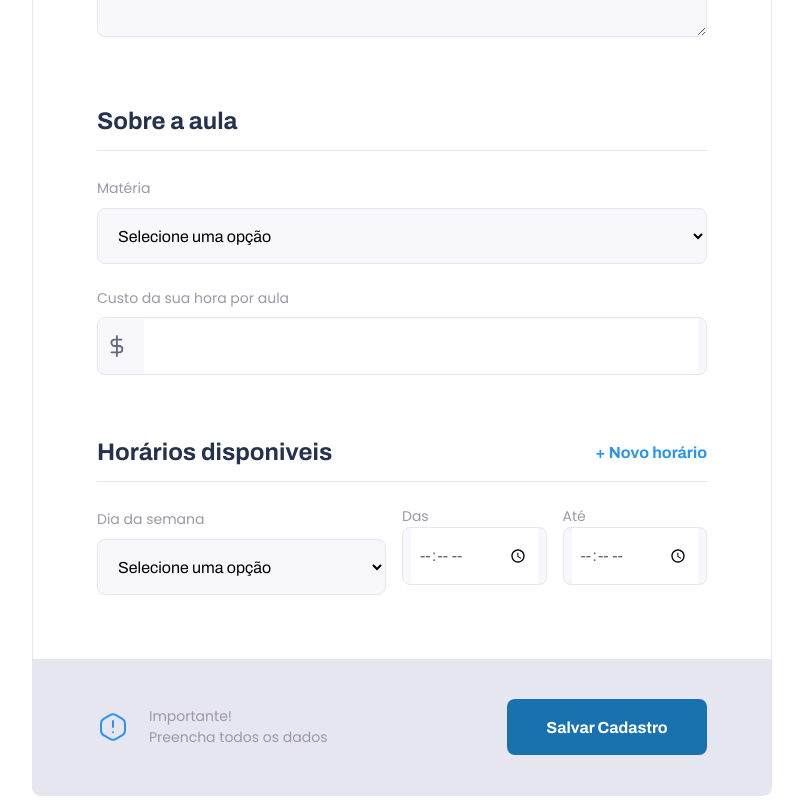
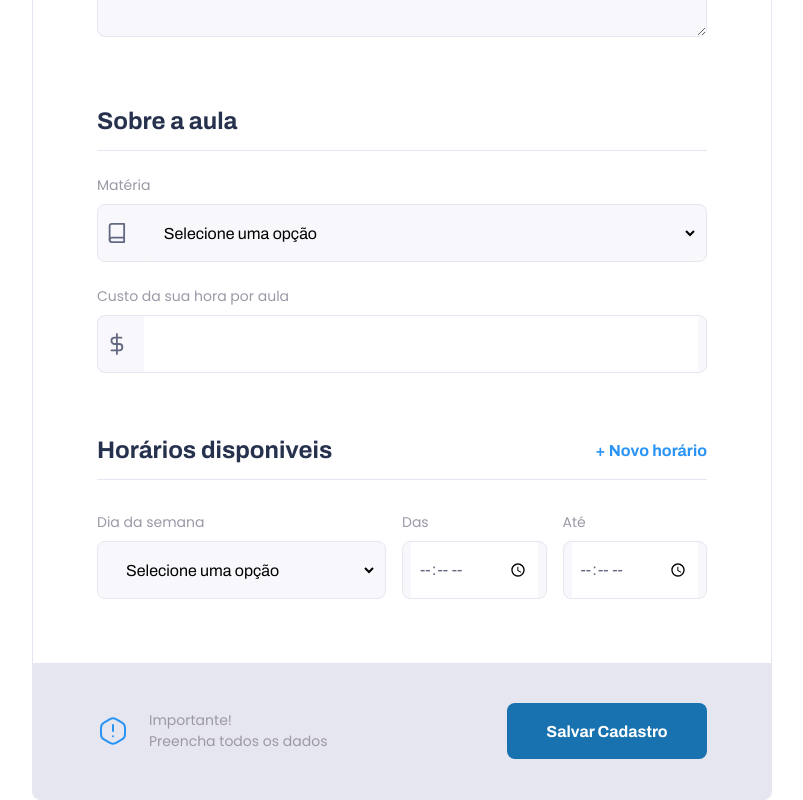
Before and after one commit to ma-nobrega/Masters, a React (Create React App) app in the folder web/: page /give-classes in a window 1280 px wide. Shown: the part 929-1729 px from the top of the page, without its empty margins (238-1041 px from the left). Built offline with nearby package versions, Linux system fonts and the light colour scheme.

Commit message:
style: updating select component

```diff
--- a/web/src/components/Select/index.tsx
+++ b/web/src/components/Select/index.tsx
@@ -1,6 +1,7 @@
-import React, { SelectHTMLAttributes } from 'react';
+import React, { SelectHTMLAttributes, useCallback, useState } from 'react';
+import { IconBaseProps } from 'react-icons';
 
-import { Container } from './styles';
+import { Container, Content } from './styles';
 
 interface Props extends SelectHTMLAttributes<HTMLSelectElement> {
   label: string;
@@ -9,12 +10,36 @@ interface Props extends SelectHTMLAttributes<HTMLSelectElement> {
     value: string;
     label: string;
   }>;
+  icon?: React.ComponentType<IconBaseProps>;
 }
-const Select: React.FC<Props> = ({ label, name, options, ...rest }) => {
+const Select: React.FC<Props> = ({
+  icon: Icon,
+  label,
+  name,
+  options,
+  ...rest
+}) => {
+  const [isFocused, setIsFocused] = useState(false);
+
+  const handleInputFocus = useCallback(() => {
+    setIsFocused(true);
+  }, []);
+
+  const handleInputBlur = useCallback(() => {
+    setIsFocused(false);
+  }, []);
+
   return (
     <Container>
       <label htmlFor={name}>{label}</label>
-      <select id={name} {...rest}>
+      <Content isFocused={isFocused}>
+        {Icon && <Icon size={20} />}
+        <select
+          onFocus={handleInputFocus}
+          onBlur={handleInputBlur}
+          id={name}
+          {...rest}
+        >
           <option value="" disabled selected hidden>
             Selecione uma opção
           </option>
@@ -26,6 +51,7 @@ const Select: React.FC<Props> = ({ label, name, options, ...rest }) => {
             );
           })}
         </select>
+      </Content>
     </Container>
   );
 };
--- a/web/src/components/Select/styles.ts
+++ b/web/src/components/Select/styles.ts
@@ -1,29 +1,51 @@
-import styled from 'styled-components';
+import styled, { css } from 'styled-components';
+
+interface ContentProps {
+  isFocused: boolean;
+}
 
 export const Container = styled.div`
   position: relative;
   label {
     font-size: 1.4rem;
   }
+  display: flex;
+  flex-direction: column;
+  div {
+    margin-top: 0.8rem;
+  }
+`;
+
+export const Content = styled.div<ContentProps>`
+  display: flex;
+  align-items: center;
+  border-radius: 0.8rem;
+  background: var(--color-input-background);
+  border: 1px solid var(--color-line-in-white);
+  ${props =>
+    props.isFocused &&
+    css`
+      color: var(--color-primary);
+      border-color: var(--color-primary);
+    `}
   select {
     width: 100%;
     height: 5.6rem;
     margin-top: 0.8rem;
     border-radius: 0.8rem;
     background: var(--color-input-background);
-    border: 1px solid var(--color-line-in-white);
+    border: 0;
     outline: 0;
     padding: 0 1.6rem;
     font: 1.6rem Archivo;
   }
-  &:focus-within::after {
-    width: calc(100% -3.2rem);
-    height: 2px;
-    content: '';
-    background: var(--color-primary);
-    position: absolute;
-    left: 1.6rem;
-    right: 1.6rem;
-    bottom: 0;
+  svg {
+    margin: 0 1.6rem;
+    height: 2.4rem;
+    width: 2.4rem;
+  }
+  svg,
+  select {
+    margin: 0 0.8rem;
   }
 `;
--- a/web/src/pages/TeacherForm/index.tsx
+++ b/web/src/pages/TeacherForm/index.tsx
@@ -1,5 +1,5 @@
 import React from 'react';
-import { FiDollarSign, FiUser } from 'react-icons/fi';
+import { FiBook, FiDollarSign, FiUser } from 'react-icons/fi';
 import { FaWhatsapp } from 'react-icons/fa';
 import { Container, Main, Footer, ScheduleItem } from './styles';
 import Header from '../../components/PageHeader';
@@ -27,6 +27,7 @@ const TeacherList: React.FC = () => {
         <fieldset>
           <legend>Sobre a aula</legend>
           <Select
+            icon={FiBook}
             label="Matéria"
             name="subject"
             options={[
--- a/web/src/pages/TeacherForm/styles.ts
+++ b/web/src/pages/TeacherForm/styles.ts
@@ -122,7 +122,7 @@ export const ScheduleItem = styled.div`
     grid-template-columns: 2fr 1fr 1fr;
     column-gap: 1.6rem;
     div {
-      margin-top: 0 !important;
+      margin-top: 0.8rem !important;
     }
   }
 `;
```
Lines whose indentation alone changed are shown as unchanged.
